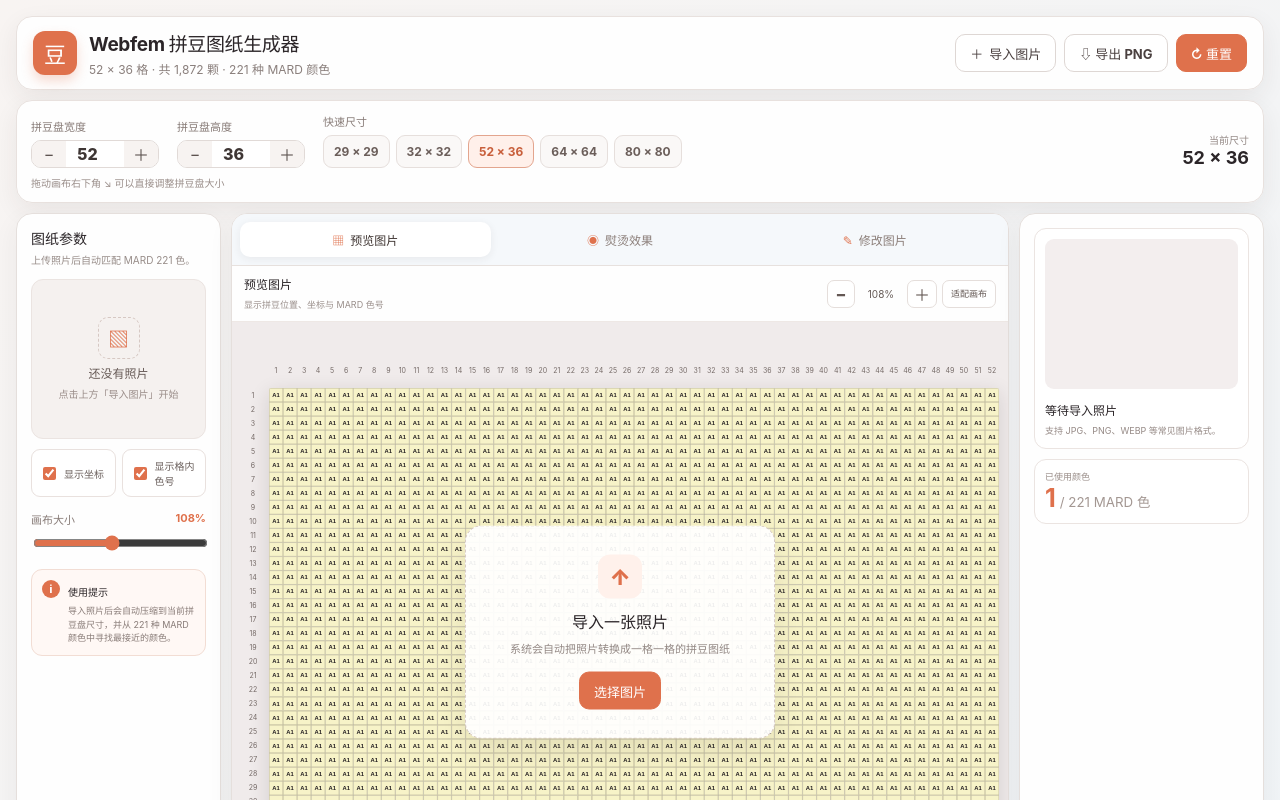
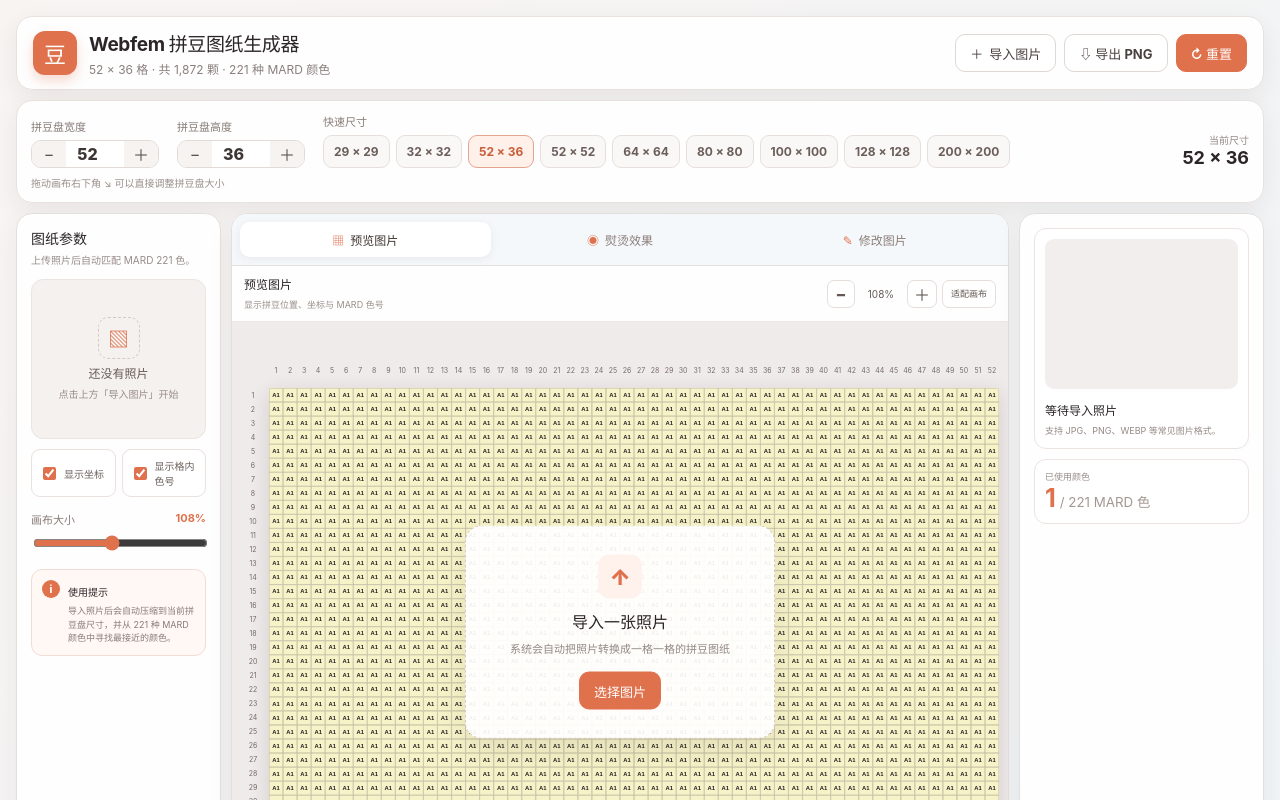
Before and after one commit to KennethGoh03/PingDou, a Vue app: page / in a window 1280 px wide. Shown: the top 800 px of the page. Built offline with nearby package versions, Linux system fonts and the light colour scheme.

Commit message:
新增加快速尺寸

```diff
--- a/src/App.vue
+++ b/src/App.vue
@@ -174,8 +174,12 @@ const presets = [
   { label: '29 × 29', w: 29, h: 29 },
   { label: '32 × 32', w: 32, h: 32 },
   { label: '52 × 36', w: 52, h: 36 },
+  { label: '52 × 52', w: 52, h: 52 },
   { label: '64 × 64', w: 64, h: 64 },
-  { label: '80 × 80', w: 80, h: 80 }
+  { label: '80 × 80', w: 80, h: 80 },
+  { label: '100 × 100', w: 100, h: 100 },
+  { label: '128 × 128', w: 128, h: 128 },
+  { label: '200 × 200', w: 200, h: 200 }
 ]
 const tabs = [
   { id: 'preview', label: '预览图片', icon: '▦' },
```
